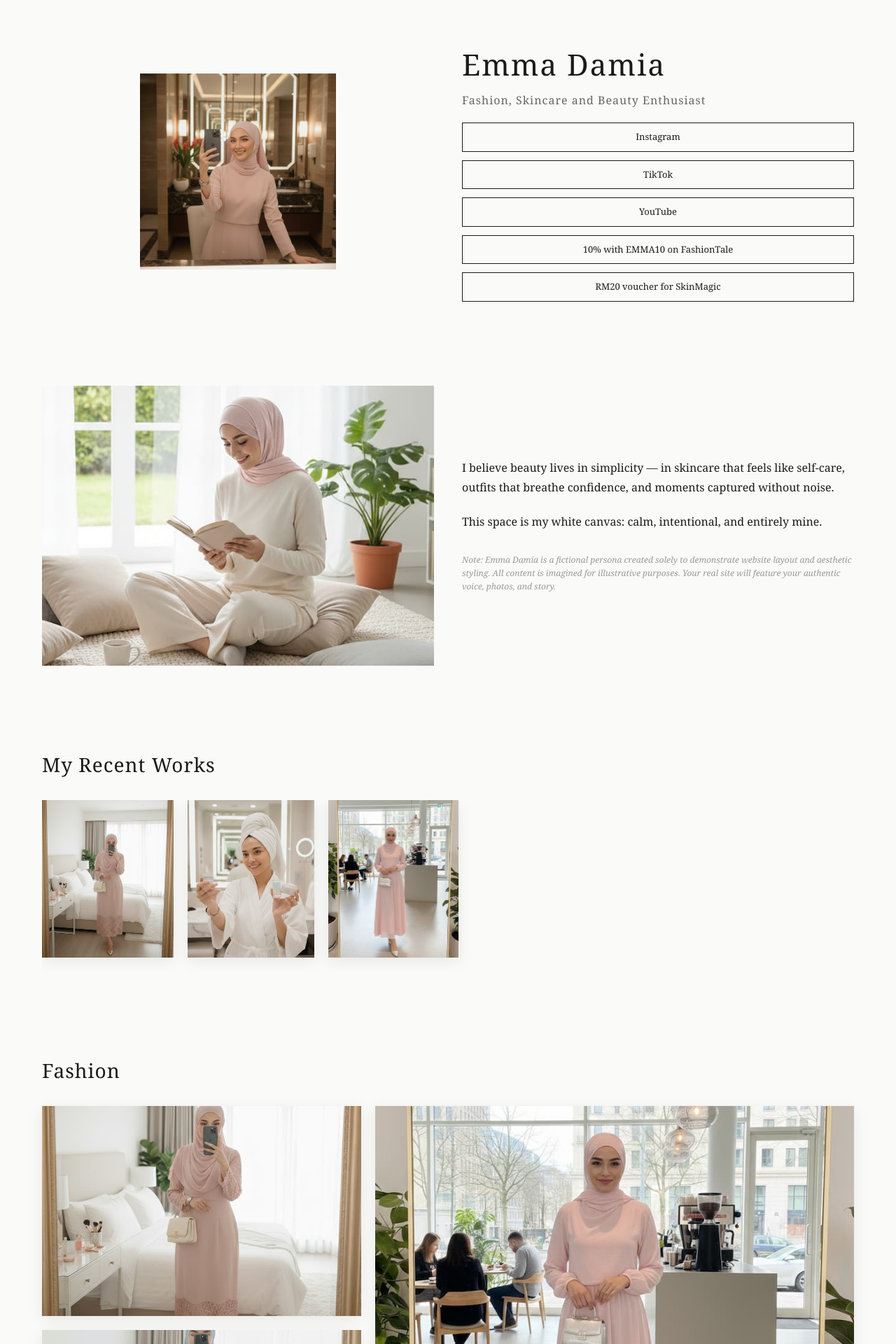
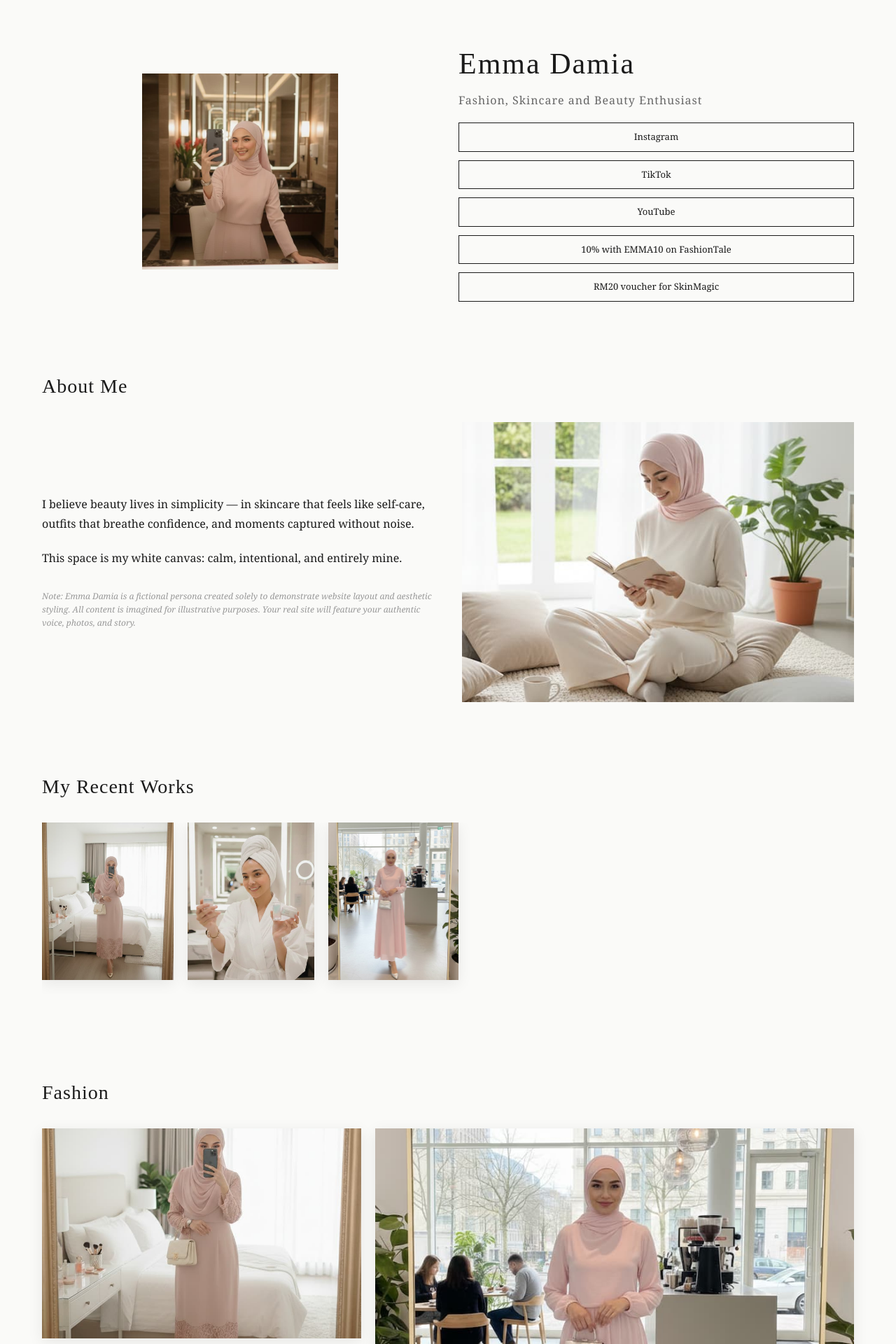
Before and after one commit to BigCalicoCatto/emmadamia, a Next.js app: page / in a window 1280 px wide. Shown: the top 1920 px of the page at 70% size. Built offline with nearby package versions, Linux system fonts and the light colour scheme.

Commit message:
Update page.tsx

```diff
--- a/app/page.tsx
+++ b/app/page.tsx
@@ -10,7 +10,7 @@ export default function Home() {
 
       {/* HERO SECTION */}
       <section style={{ padding: '60px 20px', maxWidth: '1200px', margin: '0 auto' }}>
-        <div style={{ display: 'grid', gridTemplateColumns: 'repeat(auto-fit, minmax(280px, 1fr))', gap: '40px', alignItems: 'center' }}>
+        <div style={{ display: 'grid', gridTemplateColumns: '1fr 1fr', gap: '30px', alignItems: 'center' }}>
           {/* Profile Picture */}
           <div style={{ display: 'flex', justifyContent: 'center' }}>
             <img
@@ -23,7 +23,7 @@ export default function Home() {
           {/* Hero Content */}
           <div style={{ display: 'flex', flexDirection: 'column', gap: '20px' }}>
             <div>
-              <h1 style={{ fontSize: '42px', fontWeight: '400', margin: '0 0 8px 0', letterSpacing: '2px' }}>Emma Damia</h1>
+              <h1 style={{ fontSize: '42px', fontWeight: '400', margin: '0 0 8px 0', letterSpacing: '2px', fontFamily: 'Poiret One, cursive' }}>Emma Damia</h1>
               <p style={{ fontSize: '16px', fontWeight: '300', margin: '0', color: '#666', letterSpacing: '1px' }}>Fashion, Skincare and Beauty Enthusiast</p>
             </div>
 
@@ -40,17 +40,18 @@ export default function Home() {
       </section>
 
       {/* ABOUT ME SECTION */}
-      <section style={{ padding: '60px 20px', maxWidth: '1200px', margin: '0 auto' }}>
-        <div style={{ display: 'grid', gridTemplateColumns: 'repeat(auto-fit, minmax(280px, 1fr))', gap: '40px', alignItems: 'center' }}>
+      <section style={{ padding: '40px 20px', maxWidth: '1200px', margin: '0 auto' }}>
+        <h2 style={{ fontSize: '28px', fontWeight: '400', marginBottom: '30px', letterSpacing: '1px', fontFamily: 'Poiret One, cursive' }}>About Me</h2>
+        <div style={{ display: 'grid', gridTemplateColumns: '1fr 1fr', gap: '40px', alignItems: 'center' }}>
           {/* About Text */}
-          <div style={{ order: 2, minHeight: '300px', display: 'flex', flexDirection: 'column', justifyContent: 'center' }}>
+          <div style={{ minHeight: '300px', display: 'flex', flexDirection: 'column', justifyContent: 'center' }}>
             <p style={{ fontSize: '16px', lineHeight: '1.8', margin: '0 0 20px 0', fontWeight: '300' }}>I believe beauty lives in simplicity — in skincare that feels like self-care, outfits that breathe confidence, and moments captured without noise.</p>
             <p style={{ fontSize: '16px', lineHeight: '1.8', margin: '0 0 30px 0', fontWeight: '300' }}>This space is my white canvas: calm, intentional, and entirely mine.</p>
             <p style={{ fontSize: '12px', lineHeight: '1.6', color: '#999', fontStyle: 'italic' }}>Note: Emma Damia is a fictional persona created solely to demonstrate website layout and aesthetic styling. All content is imagined for illustrative purposes. Your real site will feature your authentic voice, photos, and story.</p>
           </div>
 
           {/* About Image */}
-          <div style={{ order: 1, width: '100%' }}>
+          <div style={{ width: '100%' }}>
             <img
               src="/am.jpg"
               alt="About Emma"
@@ -62,7 +63,7 @@ export default function Home() {
 
       {/* MY RECENT WORKS SECTION */}
       <section style={{ padding: '60px 20px', maxWidth: '1200px', margin: '0 auto' }}>
-        <h2 style={{ fontSize: '28px', fontWeight: '400', marginBottom: '30px', letterSpacing: '1px' }}>My Recent Works</h2>
+        <h2 style={{ fontSize: '28px', fontWeight: '400', marginBottom: '30px', letterSpacing: '1px', fontFamily: 'Poiret One, cursive' }}>My Recent Works</h2>
         <div style={{ overflowX: 'auto', paddingBottom: '20px', display: 'flex', gap: '20px' }}>
           {[
             { src: '/f1.jpg', alt: 'Work 1' },
@@ -99,7 +100,7 @@ export default function Home() {
 
       {/* FASHION SECTION */}
       <section style={{ padding: '60px 20px', maxWidth: '1200px', margin: '0 auto' }}>
-        <h2 style={{ fontSize: '28px', fontWeight: '400', marginBottom: '30px', letterSpacing: '1px' }}>Fashion</h2>
+        <h2 style={{ fontSize: '28px', fontWeight: '400', marginBottom: '30px', letterSpacing: '1px', fontFamily: 'Poiret One, cursive' }}>Fashion</h2>
         <div style={{ display: 'grid', gridTemplateColumns: '1fr 1.5fr', gap: '20px', gridTemplateRows: 'auto auto' }}>
           {/* Left Column - Two small cards */}
           <div style={{ borderRadius: '0px', overflow: 'hidden', boxShadow: '0 5px 20px rgba(0,0,0,0.08)' }}>
@@ -118,7 +119,7 @@ export default function Home() {
 
       {/* SKINCARE & BEAUTY REVIEWS SECTION */}
       <section style={{ padding: '60px 20px', maxWidth: '1200px', margin: '0 auto' }}>
-        <h2 style={{ fontSize: '28px', fontWeight: '400', marginBottom: '30px', letterSpacing: '1px' }}>Skincare & Beauty Reviews</h2>
+        <h2 style={{ fontSize: '28px', fontWeight: '400', marginBottom: '30px', letterSpacing: '1px', fontFamily: 'Poiret One, cursive' }}>Skincare & Beauty Reviews</h2>
         <div style={{ display: 'grid', gridTemplateColumns: '1.5fr 1fr', gap: '20px', gridTemplateRows: 'auto auto' }}>
           {/* Left Column - One large card */}
           <div style={{ borderRadius: '0px', overflow: 'hidden', boxShadow: '0 5px 20px rgba(0,0,0,0.08)', gridColumn: '1', gridRow: '1 / 3' }}>
@@ -137,7 +138,7 @@ export default function Home() {
 
       {/* CTA SECTION */}
       <section style={{ padding: '60px 20px', maxWidth: '1200px', margin: '0 auto' }}>
-        <div style={{ display: 'grid', gridTemplateColumns: 'repeat(auto-fit, minmax(200px, 1fr))', gap: '30px', alignItems: 'center' }}>
+        <div style={{ display: 'grid', gridTemplateColumns: '1fr 1fr', gap: '30px', alignItems: 'center' }}>
           {/* CTA Image */}
           <div style={{ borderRadius: '0px', overflow: 'hidden' }}>
             <img src="/dp.jpg" alt="Emma" style={{ width: '100%', height: '250px', objectFit: 'cover', display: 'block' }} />
@@ -145,9 +146,12 @@ export default function Home() {
 
           {/* CTA Buttons */}
           <div style={{ display: 'flex', flexDirection: 'column', gap: '12px' }}>
-            <a href="mailto:" style={{ padding: '12px 24px', border: '1px solid #1a1a1a', borderRadius: '0px', backgroundColor: 'transparent', color: '#1a1a1a', textDecoration: 'none', fontSize: '13px', textAlign: 'center', cursor: 'pointer', transition: 'all 0.3s ease', fontFamily: 'Georgia, serif' }} onMouseEnter={(e) => { e.currentTarget.style.backgroundColor = '#1a1a1a'; e.currentTarget.style.color = '#fafaf8'; }} onMouseLeave={(e) => { e.currentTarget.style.backgroundColor = 'transparent'; e.currentTarget.style.color = '#1a1a1a'; }}>Email</a>
-            <a href="#" style={{ padding: '12px 24px', border: '1px solid #1a1a1a', borderRadius: '0px', backgroundColor: 'transparent', color: '#1a1a1a', textDecoration: 'none', fontSize: '13px', textAlign: 'center', cursor: 'pointer', transition: 'all 0.3s ease', fontFamily: 'Georgia, serif' }} onMouseEnter={(e) => { e.currentTarget.style.backgroundColor = '#1a1a1a'; e.currentTarget.style.color = '#fafaf8'; }} onMouseLeave={(e) => { e.currentTarget.style.backgroundColor = 'transparent'; e.currentTarget.style.color = '#1a1a1a'; }}>WhatsApp</a>
-            <a href="https://instagram.com" style={{ padding: '12px 24px', border: '1px solid #1a1a1a', borderRadius: '0px', backgroundColor: 'transparent', color: '#1a1a1a', textDecoration: 'none', fontSize: '13px', textAlign: 'center', cursor: 'pointer', transition: 'all 0.3s ease', fontFamily: 'Georgia, serif' }} onMouseEnter={(e) => { e.currentTarget.style.backgroundColor = '#1a1a1a'; e.currentTarget.style.color = '#fafaf8'; }} onMouseLeave={(e) => { e.currentTarget.style.backgroundColor = 'transparent'; e.currentTarget.style.color = '#1a1a1a'; }}>DM on Instagram</a>
+            <p style={{ fontSize: '16px', fontWeight: '300', marginBottom: '10px', lineHeight: '1.6' }}>Let's collaborate and create something beautiful together. Reach out through your preferred channel.</p>
+            <div style={{ display: 'flex', flexDirection: 'column', gap: '12px' }}>
+              <a href="mailto:" style={{ padding: '12px 24px', border: '1px solid #1a1a1a', borderRadius: '0px', backgroundColor: 'transparent', color: '#1a1a1a', textDecoration: 'none', fontSize: '13px', textAlign: 'center', cursor: 'pointer', transition: 'all 0.3s ease', fontFamily: 'Georgia, serif' }} onMouseEnter={(e) => { e.currentTarget.style.backgroundColor = '#1a1a1a'; e.currentTarget.style.color = '#fafaf8'; }} onMouseLeave={(e) => { e.currentTarget.style.backgroundColor = 'transparent'; e.currentTarget.style.color = '#1a1a1a'; }}>Email</a>
+              <a href="#" style={{ padding: '12px 24px', border: '1px solid #1a1a1a', borderRadius: '0px', backgroundColor: 'transparent', color: '#1a1a1a', textDecoration: 'none', fontSize: '13px', textAlign: 'center', cursor: 'pointer', transition: 'all 0.3s ease', fontFamily: 'Georgia, serif' }} onMouseEnter={(e) => { e.currentTarget.style.backgroundColor = '#1a1a1a'; e.currentTarget.style.color = '#fafaf8'; }} onMouseLeave={(e) => { e.currentTarget.style.backgroundColor = 'transparent'; e.currentTarget.style.color = '#1a1a1a'; }}>WhatsApp</a>
+              <a href="https://instagram.com" style={{ padding: '12px 24px', border: '1px solid #1a1a1a', borderRadius: '0px', backgroundColor: 'transparent', color: '#1a1a1a', textDecoration: 'none', fontSize: '13px', textAlign: 'center', cursor: 'pointer', transition: 'all 0.3s ease', fontFamily: 'Georgia, serif' }} onMouseEnter={(e) => { e.currentTarget.style.backgroundColor = '#1a1a1a'; e.currentTarget.style.color = '#fafaf8'; }} onMouseLeave={(e) => { e.currentTarget.style.backgroundColor = 'transparent'; e.currentTarget.style.color = '#1a1a1a'; }}>DM on Instagram</a>
+            </div>
           </div>
         </div>
       </section>
```
